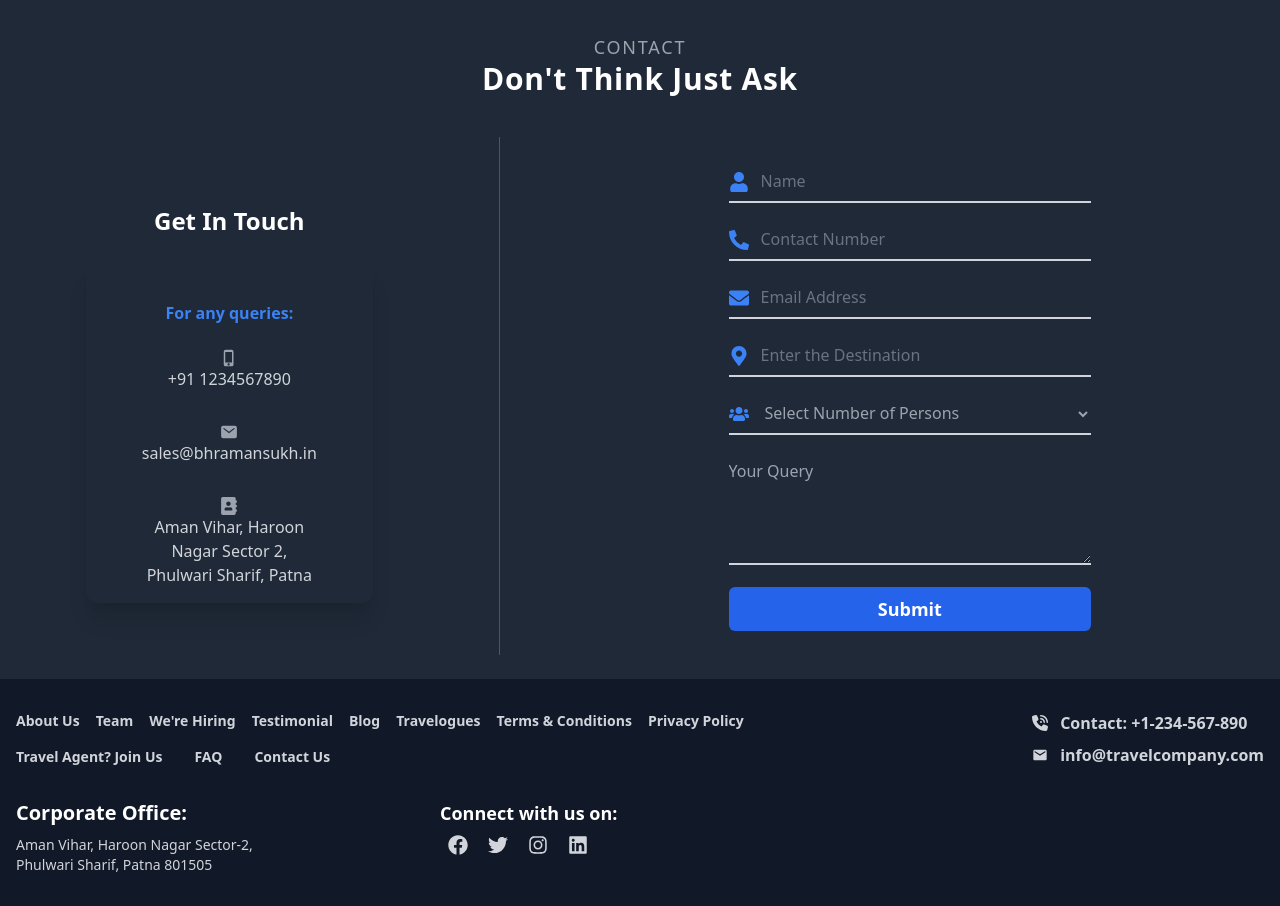
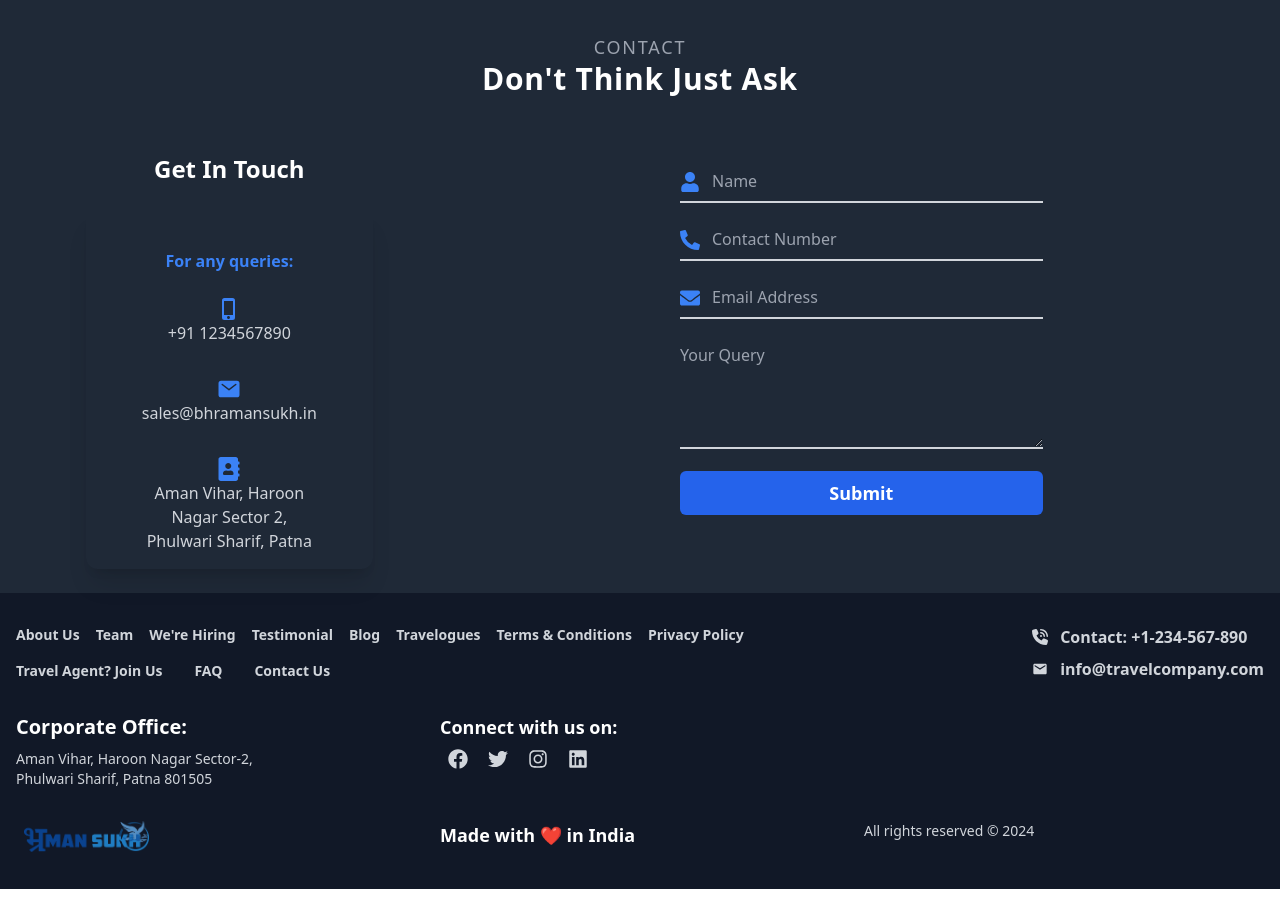
Before and after one commit to nadrahoda/Bhramansukh, a Next.js app: page / in a window 1280 px wide. Shown: the part 5140-6046 px from the top of the page. Built offline with nearby package versions, Linux system fonts and the light colour scheme.

Commit message:
pnpm issue fixed

```diff
--- a/components/Contact.tsx
+++ b/components/Contact.tsx
@@ -1,5 +1,7 @@
 'use client'
 import React, { useState } from 'react'
+import { db } from "../firebaseConfig"; // Import Firestore instance
+import { collection, addDoc, serverTimestamp } from "firebase/firestore";
 import {
   FaPhoneAlt,
   FaAddressBook,
@@ -29,173 +31,140 @@ const Contact: React.FC = () => {
     person: ''
   })
 
+  const [loading, setLoading] = useState(false);
+  const [success, setSuccess] = useState(false);
+
   // Handle input change event for each field
   const handleChange = (
-    e: React.ChangeEvent<
-      HTMLInputElement | HTMLTextAreaElement | HTMLSelectElement
-    >
+    e: React.ChangeEvent<HTMLInputElement | HTMLTextAreaElement | HTMLSelectElement>
   ) => {
-    const { name, value } = e.target
-    setFormData(prevData => ({
-      ...prevData,
-      [name]: value
-    }))
-  }
+    setFormData({ ...formData, [e.target.name]: e.target.value });
+  };
+
+
 
   // Handle form submission
-  const handleSubmit = (e: React.FormEvent) => {
-    e.preventDefault()
-    // Here you can handle form submission, e.g., send data to a server
-    console.log('Form submitted', formData)
-  }
+
+  const handleSubmit = async (e: React.FormEvent) => {
+    e.preventDefault();
+    setLoading(true);
+
+    try {
+      // Add data to Firestore
+      await addDoc(collection(db, "contacts"), {
+        ...formData,
+        timestamp: serverTimestamp(),
+      });
+
+      setSuccess(true);
+      setFormData({
+        name: "",
+        contactNo: "",
+        email: "",
+        query: "",
+        destination: "",
+        person: "",
+      });
+    } catch (error) {
+      console.error("Error submitting form:", error);
+      alert("Failed to submit. Please try again.");
+    } finally {
+      setLoading(false);
+    }
+  };
+
 
   return (
-    <div className='w-full mx-auto p-6 bg-gray-800 text-white shadow-lg'>
-      <h2 className='text-gray-400 text-lg uppercase mt-10 tracking-widest text-center'>
+    <div className="w-full mx-auto p-6 bg-gray-800 text-white shadow-lg">
+      <h2 className="text-gray-400 text-lg uppercase mt-10 tracking-widest text-center">
         Contact
       </h2>
-      <h4 className='text-white text-3xl font-bold tracking-wide text-center'>
+      <h4 className="text-white text-3xl font-bold tracking-wide text-center">
         Don't Think Just Ask
       </h4>
-      <div className='flex flex-col lg:flex-row gap-8 mt-10'>
-        {/* Left Section: Company Details */}
-        <div className='lg:w-1/3 md:flex hidden flex-col space-y-6 mt-4 items-center justify-center '>
-          <h3 className='text-2xl font-semibold text-white'>Get In Touch</h3>
-
-          {/* <p className="text-lg text-gray-300">For any queries, feel free to contact us:</p> */}
-
-          <div className='space-y-8 w-[70%] shadow-xl py-4 rounded-xl'>
-            <div className='flex flex-col items-center justify-center'>
-              <p className='text-base font-bold py-6  text-blue-500'>
-                For any queries:
-              </p>
-              <h4 className='font-semibold text-lg text-gray-400'>
-                <MdPhoneIphone />
-              </h4>
-              <p className='text-gray-300'>+91 1234567890</p>
+      <div className="flex flex-col lg:flex-row gap-8 mt-10">
+        {/* Left Section */}
+        <div className="lg:w-1/3 md:flex hidden flex-col space-y-6 mt-4 items-center justify-center ">
+          <h3 className="text-2xl font-semibold text-white">Get In Touch</h3>
+          <div className="space-y-8 w-[70%] shadow-xl py-4 rounded-xl">
+            <div className="flex flex-col items-center justify-center">
+              <p className="text-base font-bold py-6 text-blue-500">For any queries:</p>
+              <MdPhoneIphone className="text-blue-500 w-6 h-6" />
+              <p className="text-gray-300">+91 1234567890</p>
             </div>
-
-            <div className='flex flex-col items-center justify-center'>
-              <h4 className='font-semibold text-lg text-gray-400'>
-                <IoMail />
-              </h4>
-              <p className='text-gray-300'>sales@bhramansukh.in</p>
+            <div className="flex flex-col items-center justify-center">
+              <IoMail className="text-blue-500 w-6 h-6" />
+              <p className="text-gray-300">sales@bhramansukh.in</p>
             </div>
-
-            <div className='flex items-center flex-col'>
-              <h4 className='font-semibold text-lg text-gray-400'>
-                <FaAddressBook />
-              </h4>
-              <p className='text-gray-300 w-[60%] mx-auto text-center'>
+            <div className="flex items-center flex-col">
+              <FaAddressBook className="text-blue-500 w-6 h-6" />
+              <p className="text-gray-300 w-[60%] mx-auto text-center">
                 Aman Vihar, Haroon Nagar Sector 2, Phulwari Sharif, Patna
               </p>
             </div>
           </div>
         </div>
-        {/* Divider Line */}
-        <div className='hidden lg:block w-px bg-gray-600 mx-8'></div>
-        {/* Right Section: Contact Form */}
-        <div className='lg:w-1/3 flex flex-col space-y-6 p-6 mx-auto'>
+
+        {/* Right Section */}
+        <div className="lg:w-1/3 flex flex-col space-y-6 p-6 mx-auto">
           <form onSubmit={handleSubmit}>
-            {/* Name Field (Combined First Name and Last Name in the same box) */}
-            <div className='relative mb-4'>
-              <FaUser className='absolute left-0 top-1/2 transform -translate-y-1/2 text-blue-500 w-5 h-5' />
+            <div className="relative mb-4">
+              <FaUser className="absolute left-0 top-1/2 transform -translate-y-1/2 text-blue-500 w-5 h-5" />
               <input
-                type='text'
-                name='name'
+                type="text"
+                name="name"
                 value={formData.name}
                 onChange={handleChange}
-                className='w-full py-2 pl-8 bg-transparent border-b-2 border-gray-300 text-white focus:outline-none focus:ring-0 placeholder-gray-500'
-                placeholder='Name'
+                className="w-full py-2 pl-8 bg-transparent border-b-2 border-gray-300 text-white focus:outline-none"
+                placeholder="Name"
                 required
               />
             </div>
-            {/* Contact No. Field */}
-            <div className='relative mb-4'>
-              <FaPhoneAlt className='absolute left-0 top-1/2 transform -translate-y-1/2 text-blue-500 w-5 h-5' />
+            <div className="relative mb-4">
+              <FaPhoneAlt className="absolute left-0 top-1/2 transform -translate-y-1/2 text-blue-500 w-5 h-5" />
               <input
-                type='number'
-                name='contactNo'
+                type="number"
+                name="contactNo"
                 value={formData.contactNo}
                 onChange={handleChange}
-                className='w-full py-2 pl-8 bg-transparent border-b-2 border-gray-300 text-white focus:outline-none focus:ring-0 placeholder-gray-500'
-                placeholder='Contact Number'
+                className="w-full py-2 pl-8 bg-transparent border-b-2 border-gray-300 text-white focus:outline-none"
+                placeholder="Contact Number"
                 required
               />
             </div>
-
-            {/* Email Field */}
-            <div className='relative mb-4'>
-              <FaEnvelope className='absolute left-0 top-1/2 transform -translate-y-1/2 text-blue-500 w-5 h-5' />
+            <div className="relative mb-4">
+              <FaEnvelope className="absolute left-0 top-1/2 transform -translate-y-1/2 text-blue-500 w-5 h-5" />
               <input
-                type='email'
-                name='email'
+                type="email"
+                name="email"
                 value={formData.email}
                 onChange={handleChange}
-                className='w-full py-2 pl-8 bg-transparent border-b-2 border-gray-300 text-white focus:outline-none focus:ring-0 placeholder-gray-500'
-                placeholder='Email Address'
+                className="w-full py-2 pl-8 bg-transparent border-b-2 border-gray-300 text-white focus:outline-none"
+                placeholder="Email Address"
                 required
               />
             </div>
-
-            {/* Destination Field */}
-            <div className='relative mb-4'>
-              <FaMapMarkerAlt className='absolute left-0 top-1/2 transform -translate-y-1/2 text-blue-500 w-5 h-5' />
-              <input
-                type='text'
-                name='destination'
-                value={formData.destination}
+            <div className="mb-4">
+              <textarea
+                name="query"
+                value={formData.query}
                 onChange={handleChange}
-                className='w-full py-2 pl-8 bg-transparent border-b-2 border-gray-300 text-white focus:outline-none focus:ring-0 placeholder-gray-500'
-                placeholder='Enter the Destination'
+                className="w-full py-2 bg-transparent border-b-2 border-gray-300 text-white focus:outline-none"
+                rows={4}
+                placeholder="Your Query"
                 required
               />
             </div>
-
-            {/* No. of Persons Field */}
-            <div className='relative mb-4'>
-              <FaUsers className='absolute left-0 top-1/2 transform -translate-y-1/2 text-blue-500 w-5 h-5' />
-              <select
-                name='person'
-                value={formData.person}
-                onChange={handleChange}
-                className='w-full py-2 pl-8 bg-transparent border-b-2 border-gray-300 text-gray-400 focus:outline-none focus:ring-0'
-                required
+            <div className="text-center">
+              <button
+                type="submit"
+                className="w-full py-2 px-6 bg-blue-600 text-white rounded-md text-lg font-semibold hover:bg-blue-500 focus:outline-none"
+                disabled={loading}
               >
-                <option value='' className='text-gray-500'>
-                  Select Number of Persons
-                </option>
-                {Array.from({ length: 10 }, (_, i) => i + 1).map(num => (
-                  <option key={num} value={num} className='text-black'>
-                    {num}
-                  </option>
-                ))}
-              </select>
-            </div>
-
-            {/* Query Text Box */}
-            <div className='mb-4'>
-              <textarea
-                id='query'
-                name='query'
-                value={formData.query}
-                onChange={handleChange}
-                className='w-full py-2 bg-transparent border-b-2 border-gray-300 text-white focus:outline-none focus:ring-0'
-                rows={4}
-                placeholder='Your Query'
-                required
-              />
-            </div>
-
-            {/* Submit Button */}
-            <div className='text-center'>
-              <button
-                type='submit'
-                className='w-full py-2 px-6 bg-blue-600 text-white rounded-md text-lg font-semibold hover:bg-blue-500 focus:outline-none focus:ring-2 focus:ring-blue-600'
-              >
-                Submit
+                {loading ? "Submitting..." : "Submit"}
               </button>
             </div>
+            {success && <p className="text-green-500 mt-3 text-center">Form submitted successfully!</p>}
           </form>
         </div>
       </div>
--- /dev/null
+++ b/firebaseConfig.ts
@@ -0,0 +1,26 @@
+// Import the functions you need from the SDKs you need
+import { initializeApp } from "firebase/app";
+import { getAnalytics } from "firebase/analytics";
+import { getFirestore } from "firebase/firestore";
+// TODO: Add SDKs for Firebase products that you want to use
+// https://firebase.google.com/docs/web/setup#available-libraries
+
+// Your web app's Firebase configuration
+// For Firebase JS SDK v7.20.0 and later, measurementId is optional
+const firebaseConfig = {
+  apiKey: "AIzaSyAdOZCBM4EI1wpzcQn2IaRT1MnH6L_JRZo",
+  authDomain: "bhramansukh-df3a8.firebaseapp.com",
+  projectId: "bhramansukh-df3a8",
+  storageBucket: "bhramansukh-df3a8.firebasestorage.app",
+  messagingSenderId: "591195895633",
+  appId: "1:591195895633:web:ffd16e66988cfa3228c570",
+  measurementId: "G-CXG0YSCN16"
+};
+
+// Initialize Firebase
+const app = initializeApp(firebaseConfig);
+console.log("🔥 Firebase initialized successfully:", app);
+
+export const db = getFirestore(app);
+
+// const analytics = getAnalytics(app);
--- a/package.json
+++ b/package.json
@@ -11,6 +11,7 @@
   },
   "dependencies": {
     "@prisma/client": "^5.22.0",
+    "firebase": "^11.3.1",
     "next": "15.0.3",
     "react": "19.0.0-rc-66855b96-20241106",
     "react-calendar": "^5.1.0",
```
Also changed, not shown: 2 other files (tests, documents, lock files or other folders).
